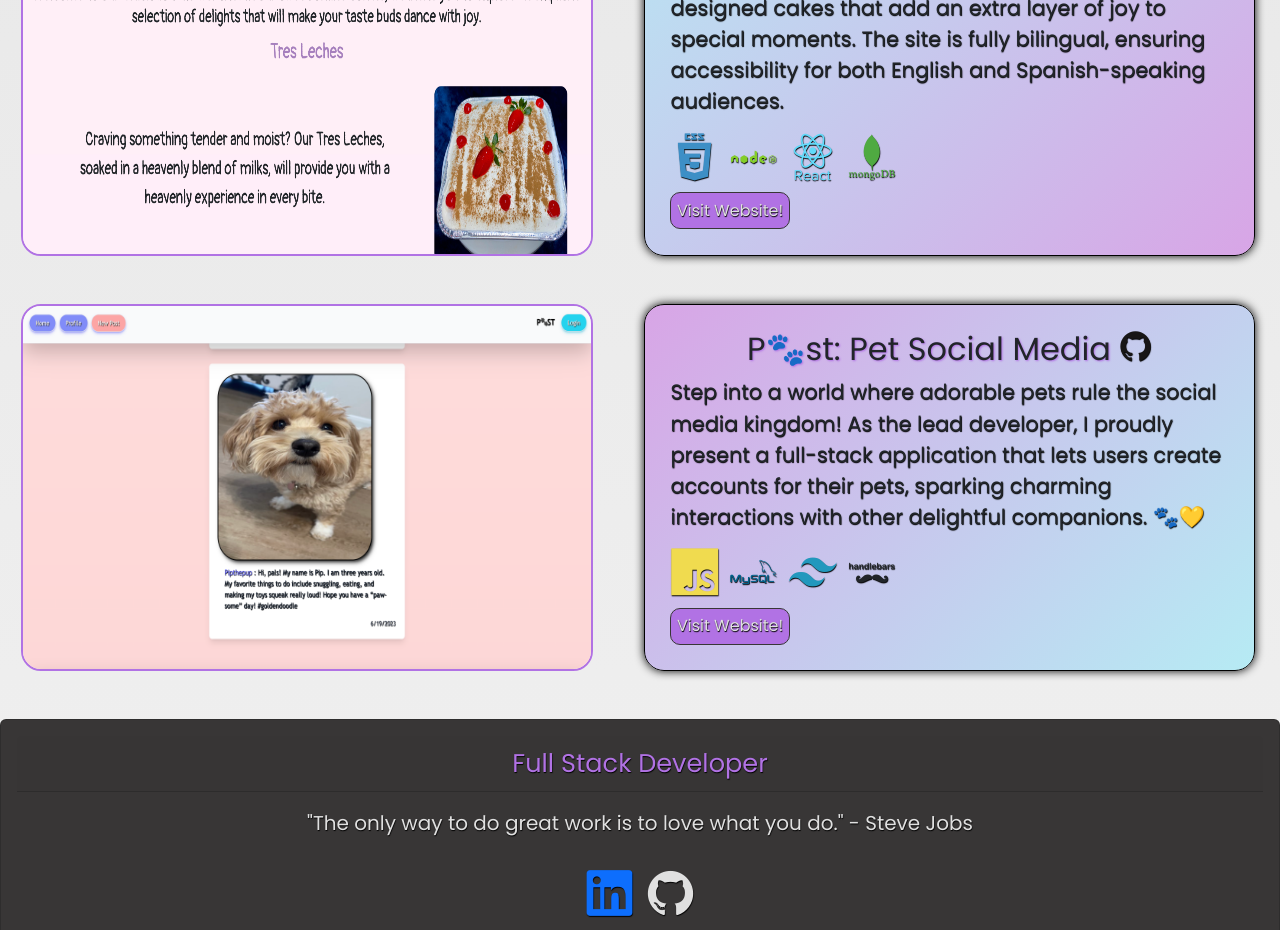
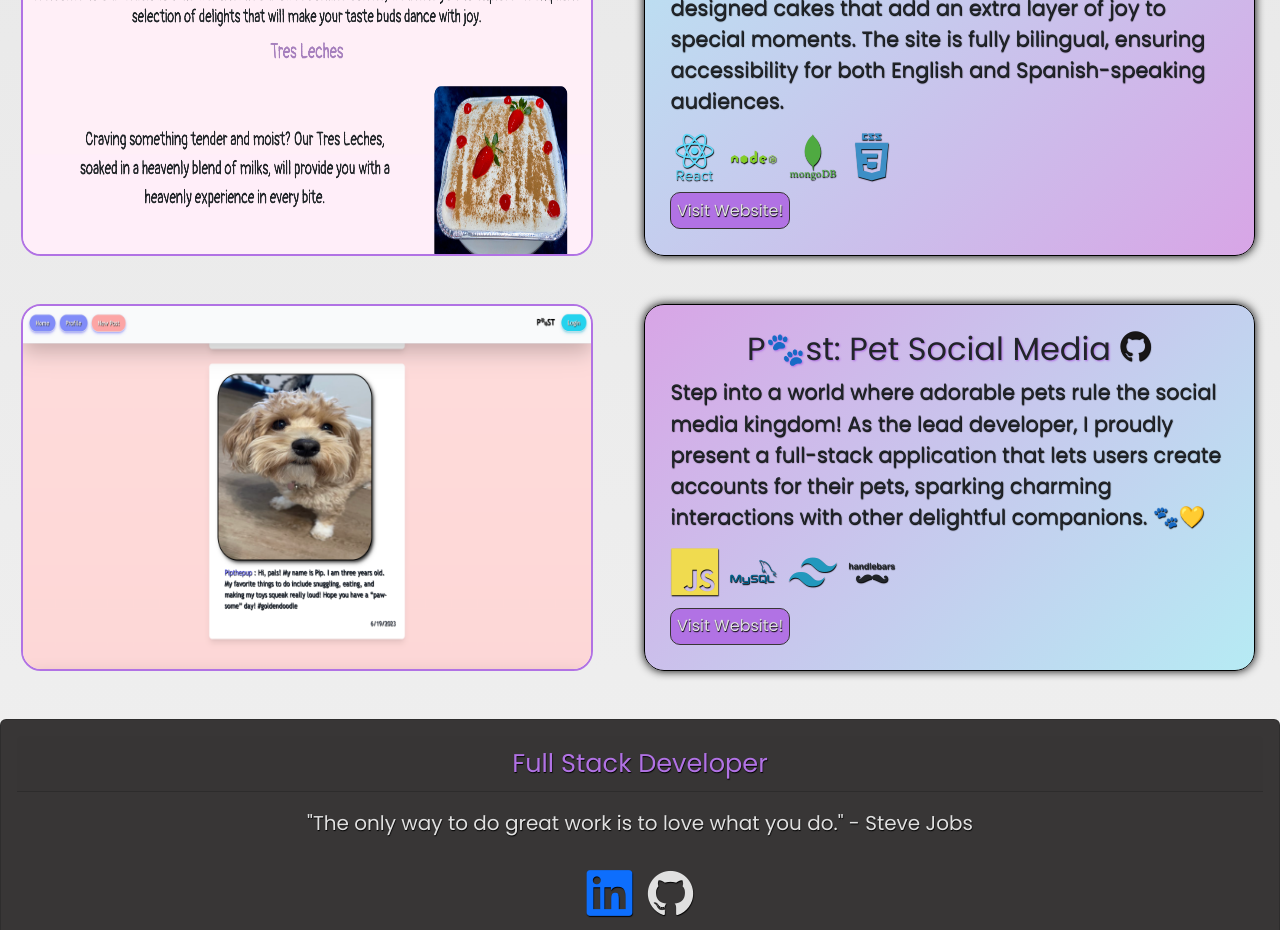
Before and after one commit to JuanMartinez503/React-portfolio, a React (Vite) app: page / in a window 1280 px wide. Shown: the part 1540-2470 px from the top of the page. Built offline with nearby package versions, Linux system fonts and the light colour scheme.

Commit message:
changed the order of some icons

```diff
--- a/src/pages/Home.jsx
+++ b/src/pages/Home.jsx
@@ -102,10 +102,10 @@ export default function Home() {
   form={website}
   img={martinezCakes}
   gradient={gradient}
-  stack3="devicon-react-original-wordmark colored project-icon"
+  stack1="devicon-react-original-wordmark colored project-icon"
   stack2="devicon-nodejs-plain-wordmark colored project-icon"
-  stack1="devicon-css3-plain-wordmark colored project-icon"
-  stack4="devicon-mongodb-plain-wordmark colored project-icon"
+  stack4="devicon-css3-plain-wordmark colored project-icon"
+  stack3="devicon-mongodb-plain-wordmark colored project-icon"
   title="Martinez Cakes"
   github="https://github.com/JuanMartinez503/full-stack-cake-website"
   description="An exquisite Full Stack application tailored to showcase the masterful craftsmanship of my sister's cake business. I created this platform from scratch, allowing users to explore a gallery of intricately designed cakes that add an extra layer of joy to special moments. The site is fully bilingual, ensuring accessibility for both English and Spanish-speaking audiences."
--- a/src/pages/Portfolio.jsx
+++ b/src/pages/Portfolio.jsx
@@ -27,10 +27,10 @@ export default function Portfolio() {
         form={website}
         img={martinezCakes}
         gradient={gradient}
-        stack3="devicon-react-original-wordmark colored project-icon"
+        stack1="devicon-react-original-wordmark colored project-icon"
         stack2="devicon-nodejs-plain-wordmark colored project-icon"
-        stack1="devicon-css3-plain-wordmark colored project-icon"
-        stack4="devicon-mongodb-plain-wordmark colored project-icon"
+        stack4="devicon-css3-plain-wordmark colored project-icon"
+        stack3="devicon-mongodb-plain-wordmark colored project-icon"
         title="Martinez Cakes"
         github="https://github.com/JuanMartinez503/full-stack-cake-website"
         description="An exquisite Full Stack application tailored to showcase the masterful craftsmanship of my sister's cake business. I created this platform from scratch, allowing users to explore a gallery of intricately designed cakes that add an extra layer of joy to special moments. The site is fully bilingual, ensuring accessibility for both English and Spanish-speaking audiences."
```
